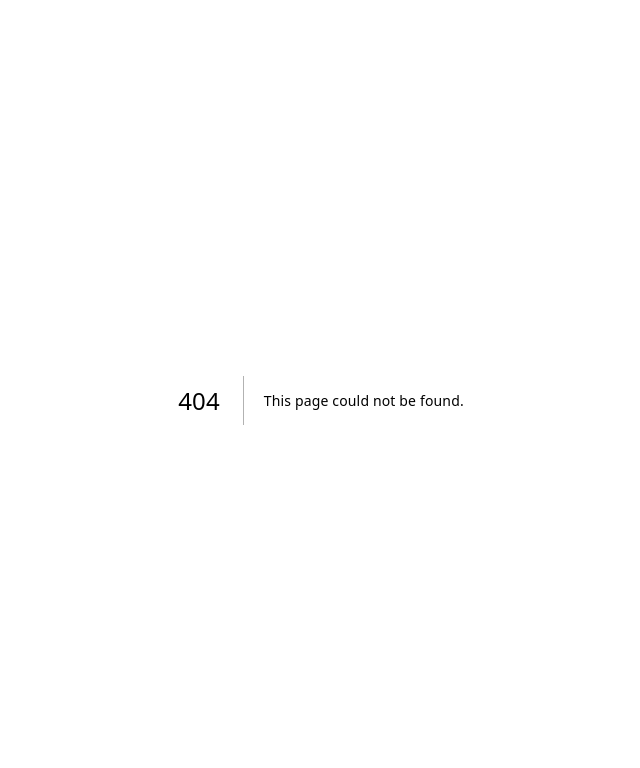
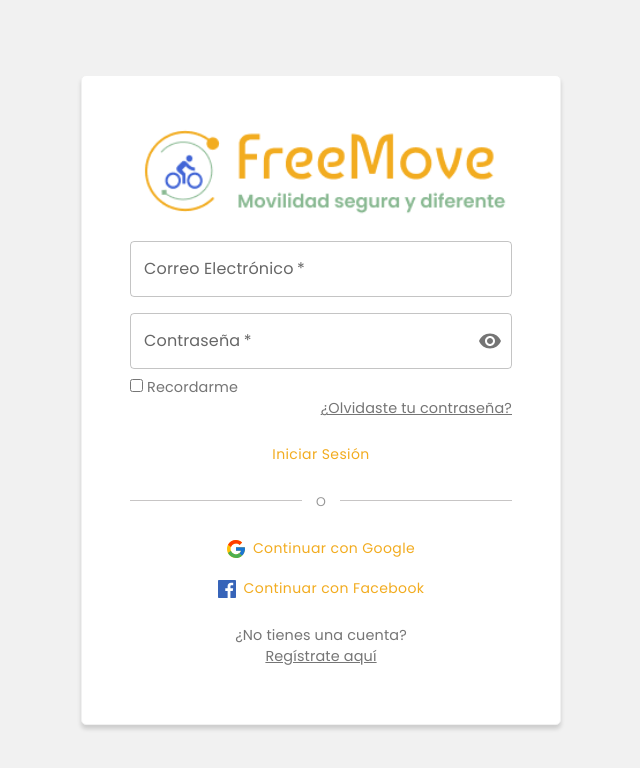
Before and after one commit to iancarlosortega/freemove-nextjs, a Next.js app: page /auth/login in a window 1280 px wide. Before the commit this address had no page. Shown: the top 768 px of the page, without its empty margins (319-959 px from the left). Built offline with nearby package versions, Linux system fonts and the light colour scheme.

Commit message:
Login Page

```diff
--- /dev/null
+++ b/app/auth/login/page.module.css
@@ -0,0 +1,147 @@
+.loginContainer {
+  background-color: #f1f1f1;
+  height: 100%;
+  min-height: 100vh;
+  width: 100%;
+  display: flex;
+  justify-content: center;
+  align-items: center;
+}
+
+.loginCard {
+  margin: 1.5rem 0;
+  width: 30rem;
+  max-width: 90%;
+  background-color: var(--white);
+  padding: 2rem;
+  border-radius: 5px;
+  border: 1px solid #F1F1F1;
+  box-shadow: 0px 4px 4px rgba(0, 0, 0, 0.15);
+}
+
+@media (min-width:768px) {
+  .loginCard {
+    padding: 2.5rem 3rem;
+  }
+}
+
+.loginLogo {
+  cursor: pointer;
+  margin-bottom: 1rem;
+}
+
+.loginForm {
+  display: flex;
+  flex-direction: column;
+}
+
+.loginButton {
+  background-color: var(--yellow);
+  color: var(--white);
+  border: none;
+  border-radius: 5px;
+  padding: 0.5rem 1rem;
+  font-size: 1rem;
+  cursor: pointer;
+  transition: background-color 0.2s ease-in-out;
+}
+
+.loginButton:hover {
+  background-color: var(--dark-yellow);
+}
+
+.divider {
+  margin: 1rem 0;
+  display: grid;
+  place-items: center;
+  grid-template-columns: 45% 10% 45%;
+
+}
+
+.divider hr {
+  border: none;
+  background-color: #c7c5c5;
+  height: 1px;
+  width: 100%;
+}
+
+.mid {
+  display: flex;
+  justify-content: center;
+  align-items: center;
+}
+
+.mid p {
+  margin: 0;
+  color: #47474793;
+  font-weight: 300;
+}
+
+.buttonOauth {
+  width: 100%;
+  margin: 0.5rem 0;
+  height: 40px;
+  border-radius: 7px;
+  border: 1px solid #d0d0d0;
+  background-color: #ffffff;
+  font-size: 15px;
+  color: #6a6a6a;
+  display: flex;
+  justify-content: center;
+  align-items: center;
+  gap: 0.5rem;
+  transition: background-color 0.2s ease-in-out;
+}
+
+.buttonOauth:hover {
+  background-color: #f5f5f5;
+}
+
+.loginFooter {
+  margin: 1rem 0;
+  font-size: 0.9rem;
+  text-align: center;
+  color: #757575;
+}
+
+.loginFooter p {
+  margin: 0;
+}
+
+.register {
+  color: #757575;
+  transition: color 0.2s ease-in-out;
+}
+
+.register:hover {
+  color: #474747;
+}
+
+.forgotPassword {
+  display: flex;
+  justify-content: flex-end;
+  margin-bottom: 1rem;
+}
+
+.forgotPassword a {
+  font-size: 0.9rem;
+  color: #757575;
+  transition: color 0.2s ease-in-out;
+}
+
+.forgotPassword a:hover {
+  color: #474747;
+}
+
+.remember {
+  font-size: 0.9rem;
+  color: #757575;
+}
+
+.remember label {
+  margin-left: 0.25rem;
+}
+
+.remember input {
+  accent-color: #4e905a;
+}
--- /dev/null
+++ b/app/auth/login/page.tsx
@@ -0,0 +1,136 @@
+'use client';
+
+import { useState } from 'react';
+import Image from 'next/image';
+import Link from 'next/link';
+import { useForm } from 'react-hook-form';
+import { Button, IconButton, InputAdornment, TextField } from '@mui/material';
+import { VisibilityOff, Visibility } from '@mui/icons-material';
+import { FacebookIcon, GoogleIcon } from '@/components/icons';
+import styles from './page.module.css';
+
+export default function LoginPage() {
+	const [showPassword, setShowPassword] = useState(false);
+	const {
+		register,
+		handleSubmit,
+		formState: { errors },
+	} = useForm();
+
+	const onSubmit = (data: any) => console.log(data);
+
+	return (
+		<div className={styles.loginContainer}>
+			<div className={styles.loginCard}>
+				<header>
+					<Link className={styles.loginLogo} href='/'>
+						<Image
+							width={200}
+							height={200}
+							src='/assets/logo-v2.png'
+							alt='FreeMove Logo'
+						/>
+					</Link>
+					{/* TODO: ALERT COMPONENT */}
+					{/* <div className={styles.alert}alert--error'>
+						<p>
+							<strong>Error!</strong> El correo o contraseña son incorrectos
+						</p>
+					</div> */}
+				</header>
+				<form
+					autoComplete='off'
+					className={styles.loginForm}
+					onSubmit={handleSubmit(onSubmit)}>
+					<TextField
+						error={Boolean(errors['email']?.message)}
+						required
+						type='email'
+						label='Correo Electrónico'
+						placeholder='example@gmail.com'
+						variant='outlined'
+						helperText={errors.email?.message?.toString()}
+						sx={{
+							my: 1,
+						}}
+						{...register('email', {
+							required: 'Este campo es requerido',
+							pattern: {
+								value: /^[A-Z0-9._%+-]+@[A-Z0-9.-]+\.[A-Z]{2,}$/i,
+								message: 'Por favor, ingrese un email válido',
+							},
+						})}
+					/>
+
+					<TextField
+						error={Boolean(errors['password']?.message)}
+						required
+						type={showPassword ? 'text' : 'password'}
+						label='Contraseña'
+						placeholder='********'
+						variant='outlined'
+						sx={{
+							my: 1,
+						}}
+						helperText={errors.password?.message?.toString()}
+						{...register('password', {
+							required: 'Este campo es requerido',
+							minLength: {
+								value: 6,
+								message: 'Debe tener mínimo 6 caracteres',
+							},
+						})}
+						InputProps={{
+							endAdornment: (
+								<InputAdornment position='end'>
+									<IconButton
+										aria-label='toggle password visibility'
+										onClick={() => setShowPassword(!showPassword)}
+										edge='end'>
+										{showPassword ? <VisibilityOff /> : <Visibility />}
+									</IconButton>
+								</InputAdornment>
+							),
+						}}
+					/>
+
+					<div className={styles.remember}>
+						<input type='checkbox' id='remember' />
+						<label htmlFor='remember'>Recordarme</label>
+					</div>
+					<div className={styles.forgotPassword}>
+						<Link className={styles.register} href='/forgot-password'>
+							¿Olvidaste tu contraseña?
+						</Link>
+					</div>
+
+					<Button type='submit' className={styles.loginButton}>
+						Iniciar Sesión
+					</Button>
+
+					<div className={styles.divider}>
+						<hr />
+						<div className={styles.mid}>
+							<p>o</p>
+						</div>
+						<hr />
+					</div>
+				</form>
+				<Button className={styles.buttonOauth}>
+					<GoogleIcon />
+					Continuar con Google
+				</Button>
+				<Button className={styles.buttonOauth}>
+					<FacebookIcon />
+					Continuar con Facebook
+				</Button>
+				<footer className={styles.loginFooter}>
+					<p>¿No tienes una cuenta?</p>
+					<Link className={styles.register} href='/register'>
+						Regístrate aquí
+					</Link>
+				</footer>
+			</div>
+		</div>
+	);
+}
--- /dev/null
+++ b/app/auth/register/page.tsx
@@ -0,0 +1,3 @@
+export default function RegisterPage() {
+	return <div>RegisterPage</div>;
+}
--- /dev/null
+++ b/components/icons/FacebookIcon.tsx
@@ -0,0 +1,17 @@
+import React from 'react';
+
+export const FacebookIcon = () => {
+	return (
+		<svg
+			width='18'
+			height='18'
+			viewBox='0 0 18 18'
+			fill='none'
+			xmlns='http://www.w3.org/2000/svg'>
+			<path
+				d='M17 0H1C0.734784 0 0.48043 0.105357 0.292893 0.292893C0.105357 0.48043 0 0.734784 0 1V17C0 17.2652 0.105357 17.5196 0.292893 17.7071C0.48043 17.8946 0.734784 18 1 18H9.615V11.04H7.277V8.315H9.615V6.315C9.615 3.99 11.035 2.723 13.115 2.723C13.814 2.721 14.514 2.757 15.21 2.83V5.25H13.775C12.647 5.25 12.427 5.788 12.427 6.575V8.31H15.124L14.774 11.035H12.426V18H17C17.2652 18 17.5196 17.8946 17.7071 17.7071C17.8946 17.5196 18 17.2652 18 17V1C18 0.734784 17.8946 0.48043 17.7071 0.292893C17.5196 0.105357 17.2652 0 17 0V0Z'
+				fill='#3764B9'
+			/>
+		</svg>
+	);
+};
--- /dev/null
+++ b/components/icons/GoogleIcon.tsx
@@ -0,0 +1,34 @@
+export const GoogleIcon = () => {
+	return (
+		<svg
+			width='18'
+			height='18'
+			viewBox='0 0 18 18'
+			fill='none'
+			xmlns='http://www.w3.org/2000/svg'>
+			<g clip-path='url(#clip0_681_2)'>
+				<path
+					d='M17.8249 7.23735H17.1V7.2H9V10.8H14.0864C13.3443 12.8956 11.3503 14.4 9 14.4C6.01785 14.4 3.6 11.9821 3.6 9C3.6 6.01785 6.01785 3.6 9 3.6C10.3765 3.6 11.6289 4.1193 12.5824 4.96755L15.1281 2.4219C13.5207 0.92385 11.3706 0 9 0C4.02975 0 0 4.02975 0 9C0 13.9702 4.02975 18 9 18C13.9702 18 18 13.9702 18 9C18 8.39655 17.9379 7.8075 17.8249 7.23735Z'
+					fill='#FFC107'
+				/>
+				<path
+					d='M1.03772 4.81095L3.99467 6.9795C4.79477 4.9986 6.73247 3.6 9.00002 3.6C10.3766 3.6 11.6289 4.1193 12.5825 4.96755L15.1281 2.4219C13.5207 0.92385 11.3706 0 9.00002 0C5.54312 0 2.54522 1.95165 1.03772 4.81095Z'
+					fill='#FF3D00'
+				/>
+				<path
+					d='M8.99992 17.9999C11.3246 17.9999 13.4369 17.1103 15.034 15.6635L12.2485 13.3064C11.3145 14.0167 10.1733 14.4008 8.99992 14.3999C6.65902 14.3999 4.67137 12.9073 3.92257 10.8242L0.987671 13.0855C2.47717 16.0001 5.50207 17.9999 8.99992 17.9999Z'
+					fill='#4CAF50'
+				/>
+				<path
+					d='M17.8249 7.23755H17.1V7.2002H9V10.8002H14.0864C13.7314 11.7976 13.092 12.6691 12.2472 13.3071L12.2485 13.3062L15.0341 15.6633C14.837 15.8424 18 13.5002 18 9.0002C18 8.39675 17.9379 7.8077 17.8249 7.23755Z'
+					fill='#1976D2'
+				/>
+			</g>
+			<defs>
+				<clipPath id='clip0_681_2'>
+					<rect width='18' height='18' fill='white' />
+				</clipPath>
+			</defs>
+		</svg>
+	);
+};
--- /dev/null
+++ b/components/icons/index.ts
@@ -0,0 +1,2 @@
+export { FacebookIcon } from './FacebookIcon';
+export { GoogleIcon } from './GoogleIcon';
--- a/package.json
+++ b/package.json
@@ -21,6 +21,7 @@
     "next": "13.4.4",
     "react": "18.2.0",
     "react-dom": "18.2.0",
+    "react-hook-form": "^7.44.3",
     "typescript": "5.0.4"
   }
 }
--- a/themes/theme.ts
+++ b/themes/theme.ts
@@ -7,9 +7,24 @@
 });
 
 export const theme = createTheme({
+	palette: {
+		primary: {
+			main: '#F2AC20',
+		},
+	},
 	typography: {
 		allVariants: {
 			fontFamily: poppins.style.fontFamily,
 		},
 	},
+	components: {
+		MuiButton: {
+			styleOverrides: {
+				root: {
+					textTransform: 'none',
+					fontWeight: 400,
+				},
+			},
+		},
+	},
 });
```
Also changed, not shown: 1 other file (tests, documents, lock files or other folders).
